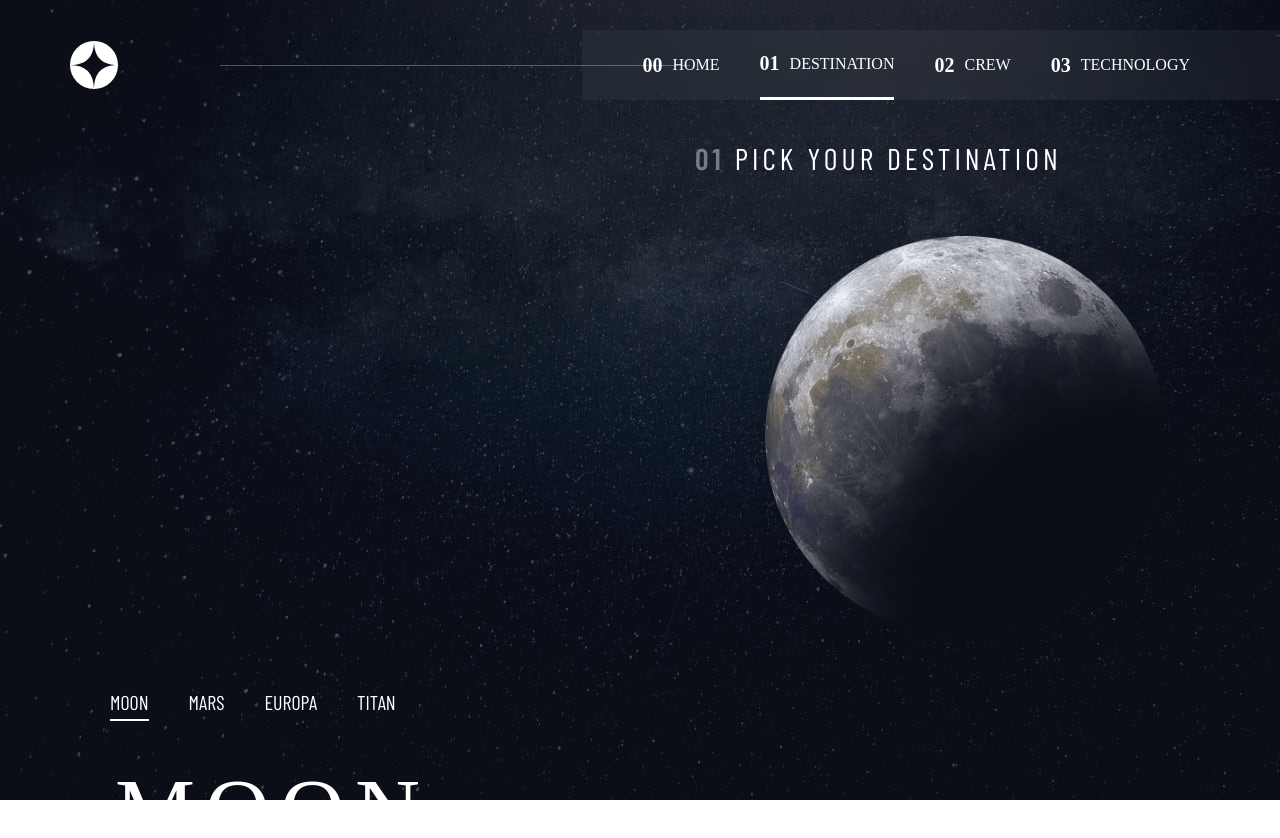
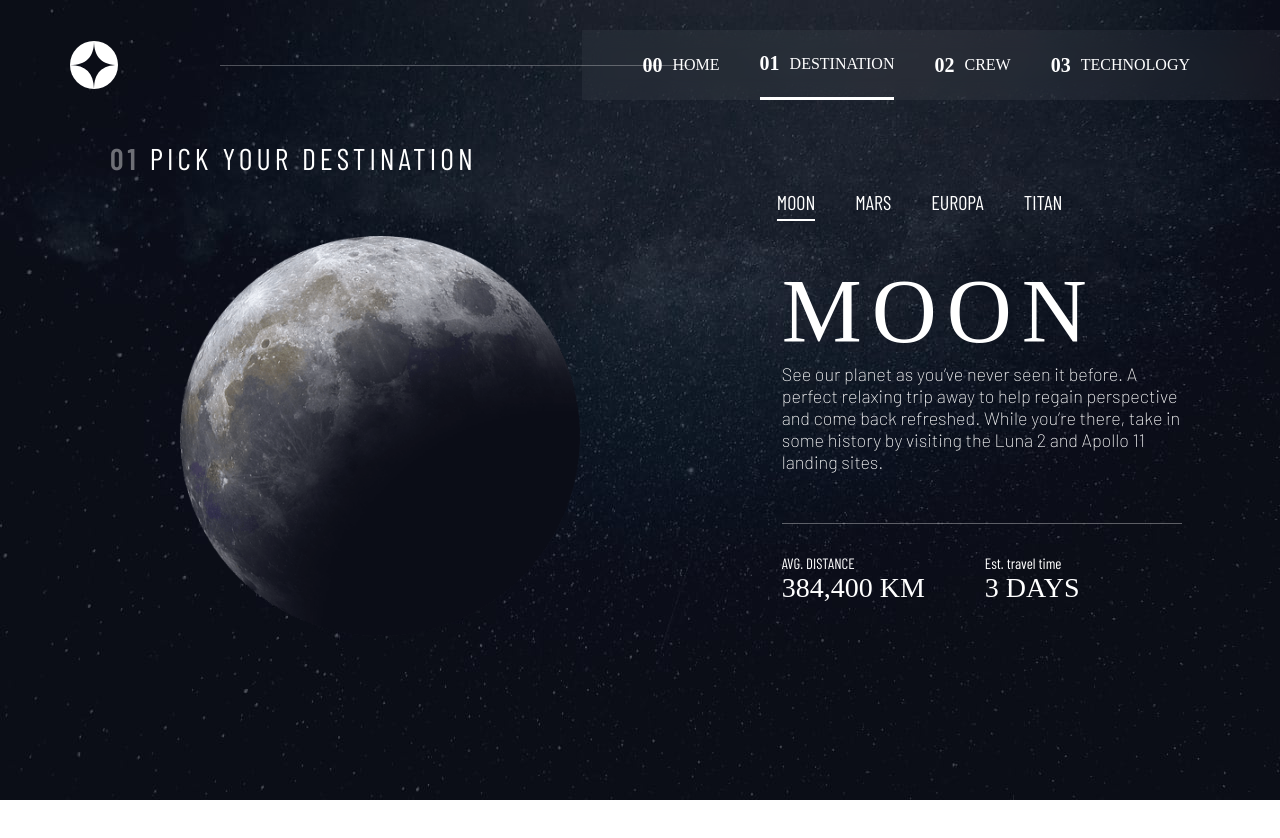
Before and after one commit to J7natas/space-tourism, a React (Vite) app: page /destination/moon in a window 1280 px wide. Shown: the top 838 px of the page. After the commit the page ends 800 px from the top, so only its background shows below. Built offline with nearby package versions, Linux system fonts and the light colour scheme; a web font is replaced by a local one.

Commit message:
Arrumando Container

```diff
--- a/src/pages/Moon/index.scss
+++ b/src/pages/Moon/index.scss
@@ -2,8 +2,7 @@
 
 .Moon {
     color: white;
-    display: grid;
-    grid-template-columns: repeat(2, 1fr);
+    display: flex;
     padding: 10px 00px 10px 110px;
 
     &__Area-Left h3 {
@@ -12,6 +11,8 @@
         font-weight: 200;
         font-size: 30px;
         letter-spacing: 4px;
+        margin-right: 300px;
+
     }
 
     &__Area-Left span {
```
